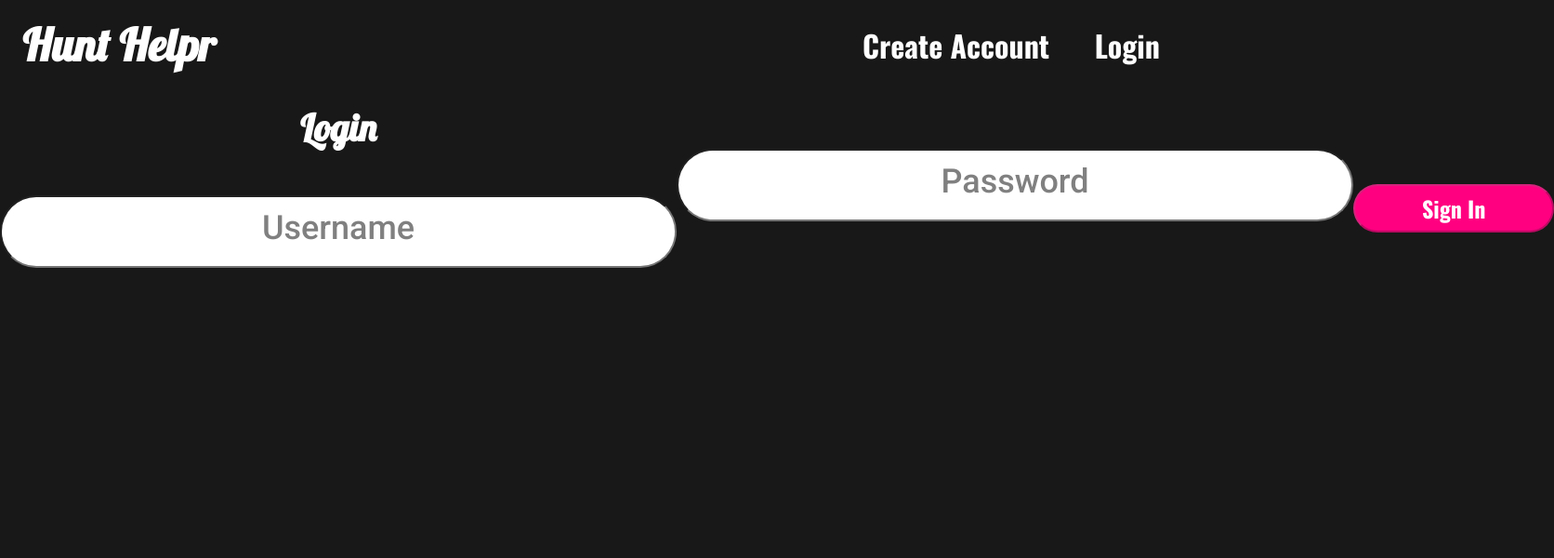
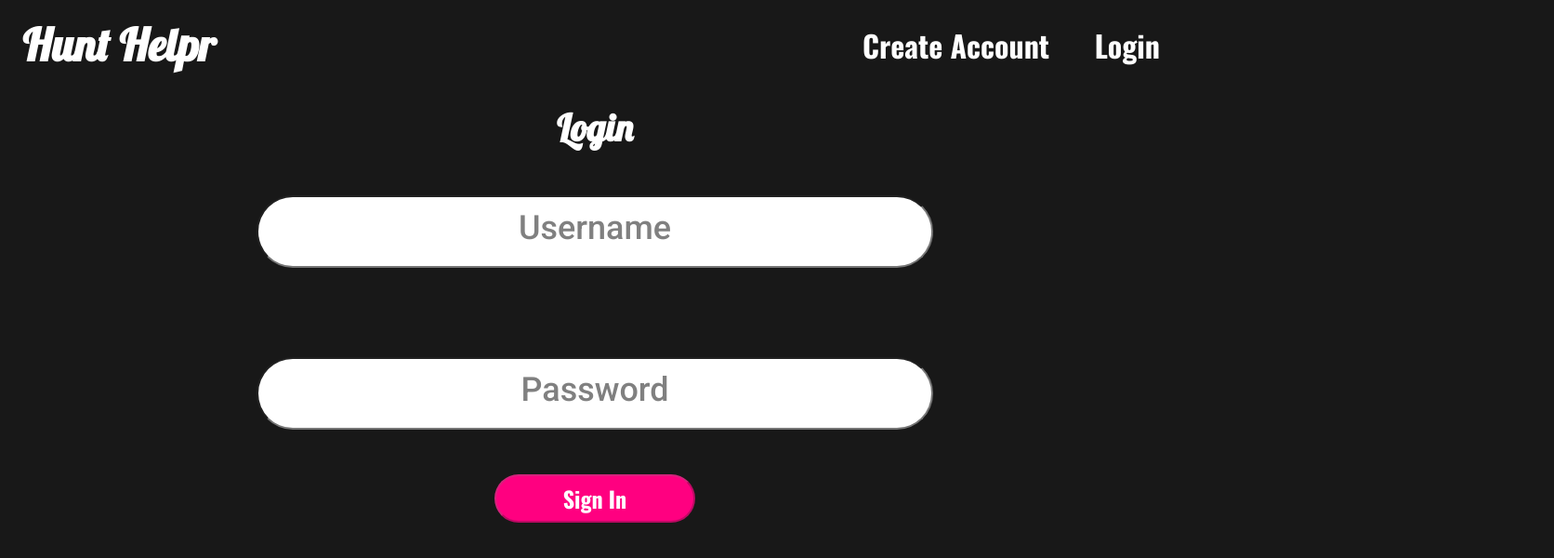
Before and after one commit to moomoomewmew/job-hunt-helper, a React (Create React App) app in the folder client/: page /login in a window 1280 px wide. Shown: the top 600 px of the page at 93% size, 1672 px wide, since content can reach past the window. Built offline with nearby package versions, Linux system fonts and the light colour scheme.

Commit message:
create login  page css is good

```diff
--- a/client/src/components/Login.jsx
+++ b/client/src/components/Login.jsx
@@ -22,13 +22,13 @@ export default function LogIn(props) {
         console.log(payload)
     }
 
+    return (
 
-    return (
-        <div className="register-form">
-            <div className="register-slip">
-                <form className="col" onSubmit={handleSubmit}>
-                    <div className="input-wrapper">
-                        <h2 className='login-title'>Login</h2>
+        <div className="register-slip">
+            <form className="col" onSubmit={handleSubmit}>
+                <div className="input-wrapper">
+                    <h2 className='login-title'>Login</h2>
+                    <div>
                         <input
                             className='login-input'
                             onChange={handleChange}
@@ -39,6 +39,7 @@ export default function LogIn(props) {
                             required
                         />
                     </div>
+
                     <div className="input-wrapper">
                         <input
                             className='login-input'
@@ -53,8 +54,9 @@ export default function LogIn(props) {
                     <button className='login-button' disabled={!formValues.userName || !formValues.password}>
                         Sign In
                     </button>
-                </form>
-            </div>
+                </div>
+            </form>
         </div>
+
     )
 }
--- a/client/src/styles/login.css
+++ b/client/src/styles/login.css
@@ -1,11 +1,5 @@
 @import url('https://fonts.googleapis.com/css2?family=Lobster&family=Oswald:wght@200;700&family=Roboto:wght@500&display=swap');
 
-.register-slip {
-    display: flex;
-    flex-direction: column;
-    width: max-content;
-    margin: auto;
-}
 
 .login-input {
     border-radius: 3em;
@@ -17,6 +11,7 @@
     font-family: 'Roboto', sans-serif;
     padding: -1em;
     color:black;
+
 }
 
 .login-title {
@@ -43,9 +38,9 @@
 }
 
 .input-wrapper {
-display:flex;
-flex-direction: column;
-margin: 0 auto;
+    display:flex;
+    flex-direction: column;
+    margin: 0 auto;
 }
 
 .login-title {
@@ -54,3 +49,8 @@ margin: 0 auto;
     font-size: 2.5em;
     margin: auto;
 }
+
+.register-slip {
+    margin: auto;
+
+}
```
